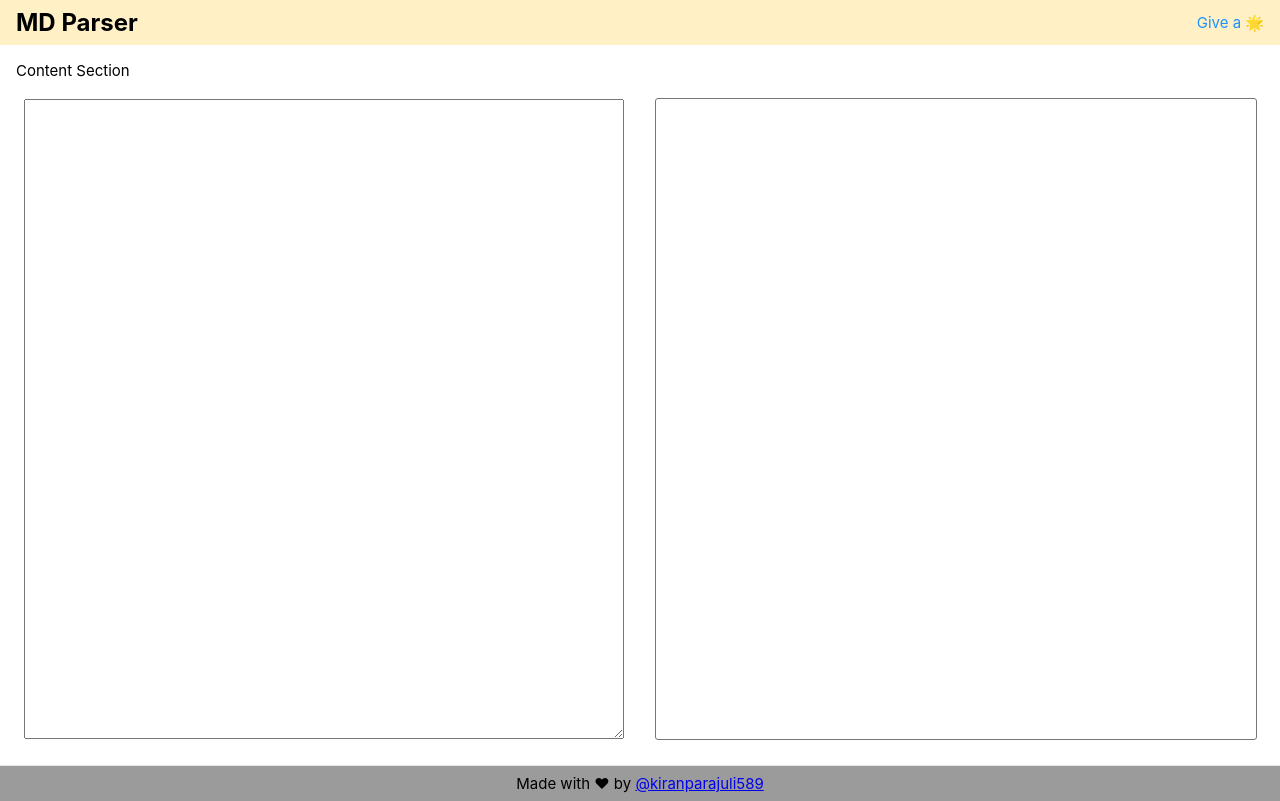
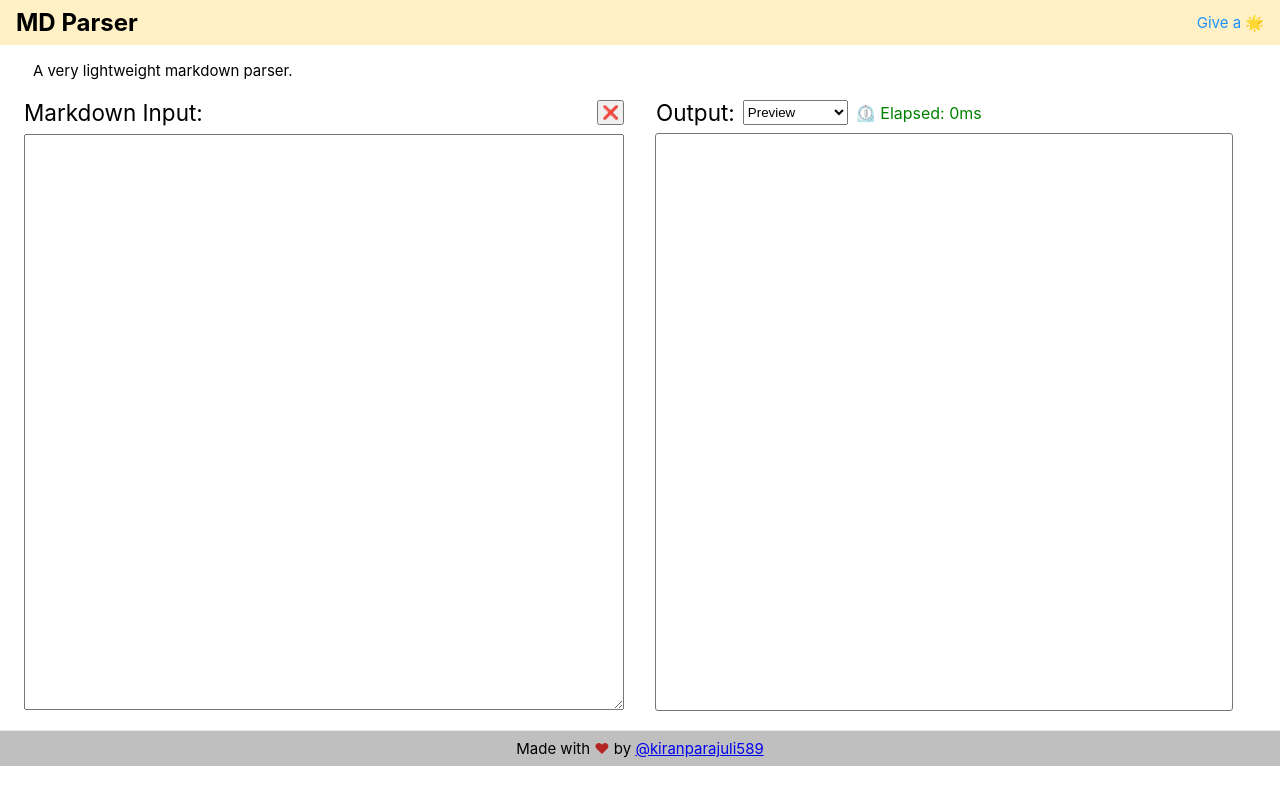
Before and after one commit to kiranparajuli589/htmlmark, a Vue app in the folder demo/: page / in a window 1280 px wide. Built offline with nearby package versions, Linux system fonts and the light colour scheme.

Commit message:
Add options for demo preview
Signed-off-by: PKiran <kiranparajuli589@gmail.com>

```diff
--- a/demo/index.html
+++ b/demo/index.html
@@ -4,7 +4,7 @@
     <meta charset="UTF-8" />
     <link rel="icon" href="/favicon.ico" />
     <meta name="viewport" content="width=device-width, initial-scale=1.0" />
-    <title>Vite App</title>
+    <title>Demo | Markdown Parser</title>
   </head>
   <body>
     <div id="app"></div>
--- a/demo/src/App.vue
+++ b/demo/src/App.vue
@@ -2,22 +2,52 @@
 	<div id="mdp">
 		<nav>
 			<div id="brand">MD Parser</div>
-			<a href="http://github.com/kiranparajuli589/md-parser"
+			<a href="https://github.com/kiranparajuli589/md-parser"
 				 target="_blank" title="GitHub Repository" class="give-a-star"
 			>
 				Give a 🌟
 			</a>
 		</nav>
 		<main>
-			<p>Content Section</p>
+
+			<p>&nbsp;&nbsp;&nbsp;&nbsp;A very lightweight markdown parser.</p>
 			<br>
 
 			<div id="converter">
 				<div class="markdown">
+					<div class="head">
+						<h2 class="section-title">Markdown Input:</h2>
+						<button class="clear" title="Clear Input"
+							@click="clearInput"
+						>
+							❌
+						</button>
+					</div>
 					<textarea name="markdown-input" id="md-input" @input="handleChange" />
 				</div>
 				<div class="o-html">
-					<div class="preview" v-html="htmlContent" />
+					<div class="head">
+						<h2 class="section-title">Output:</h2>
+
+						<select v-model="choice" id="output-choice"
+							title="Choose Output Format"
+						>
+							<option value="preview">Preview</option>
+							<option value="lex">Lexer Data</option>
+							<option value="htmlSource">HTML Source</option>
+						</select>
+
+						<div class="time-taken">⏲️ Elapsed: {{timeTaken}}ms</div>
+					</div>
+					<div class="preview-pane" >
+						<div v-if="choice === 'preview'" class="preview" v-html="output" />
+						<div v-else-if="choice === 'lex'" class="preview">
+							{{ lexerData }}
+						</div>
+						<div v-else class="html-source">
+							{{ output }}
+						</div>
+					</div>
 				</div>
 			</div>
 		</main>
@@ -30,13 +60,25 @@
 import {ref} from "vue"
 import { MDP } from "@kiran/md-parser"
 
-const htmlContent = ref("")
+const output = ref("")
+const timeTaken = ref(0)
+const lexerData = ref({})
+const choice = ref("preview")
 
 const handleChange = (e) => {
-
-	// debounce for 1 second
+	// debounce for 100 ms
 	setTimeout(() => {
-		htmlContent.value = MDP.h(e.target.value.split("\n"))
+		const {elapsedTime, lex, html} = MDP.hP(e.target.value)
+		timeTaken.value = elapsedTime
+		lexerData.value = lex
+		output.value = html
 	}, 100)
 }
+const clearInput = () => {
+	document.getElementById("md-input").value = ""
+	output.value = ""
+	timeTaken.value = 0
+	lexerData.value = {}
+	document.getElementById("md-input").focus()
+}
 </script>
--- a/demo/src/styles/app.scss
+++ b/demo/src/styles/app.scss
@@ -57,29 +57,49 @@ nav {
 
 main {
 	padding: 1rem;
-	min-height: calc(100vh - 5rem);
 	#converter {
 		padding-inline: .5rem;
 		display: flex;
 		gap: 2rem;
 		.markdown, .o-html {
 			flex: 50%;
-			width: 100%;
-			height: 80vh;
+			.head {
+				margin-bottom: .5rem;
+				display: flex;
+				align-items: center;
+				gap: .5rem;
+			}
 		}
 		.markdown {
 			#md-input {
 				width: 100%;
-				height: 100%;
+				min-height: 72vh;
 				padding: .5rem;
+			}
+			.clear {
+				position: absolute;
+				right: 0;
+				padding: .2rem;
 			}
 		}
 		.o-html {
-			.preview {
+			.head {
+				select {
+					height: 1.6rem;
+				}
+				.time-taken {
+					font-size: 1rem;
+					color: green;
+				}
+			}
+			.preview-pane {
 				outline: 1px solid rgb(118,118,118);
 				padding: .5rem;
 				border-radius: 2px;
+				max-height: 72vh;
+				max-width: 45vw;
 				overflow-y: auto;
+				overflow-x: auto;
 
 				&:hover {
 					outline: 2px solid #000;
@@ -88,6 +108,8 @@ main {
 				p {
 					font-size: 1rem;
 					line-height: 1.2rem;
+					inline-size: 100%;
+					overflow-wrap: break-word;
 				}
 				h1,h2,h3,h4,h5,h6,p,ul,ol,table,pre,blockquote {
 					margin-bottom: 1rem;
@@ -95,8 +117,6 @@ main {
 				ul,ol {
 					li {
 						margin-inline: 1rem;
-						//display: flex;
-						//align-items: center;
 						gap: .5rem;
 						*:only-child {
 							margin-bottom: 0;
@@ -159,6 +179,9 @@ main {
 					*:last-child {
 						margin-bottom: 0;
 					}
+					ul, ol {
+						margin-left: 1rem;
+					}
 				}
 				h1 {
 					font-size: 3.2rem;
@@ -198,6 +221,9 @@ main {
 footer {
 	text-align: center;
 	padding: 0.5rem 1rem;
-	background-color: #9b9b9b;
+	background-color: #c0bfbf;
 	border-top: 1px solid #e6e6e6;
+	.heart {
+		color: #b42424;
+	}
 }
--- a/demo/vite.config.js
+++ b/demo/vite.config.js
@@ -5,6 +5,7 @@ import vue from "@vitejs/plugin-vue"
 
 // https://vitejs.dev/config/
 export default defineConfig({
+	base: "/md-parser/",
 	build: {
 		outDir: "../docs",
 	},
```
Also changed, not shown: 4 other files (tests, documents, lock files or other folders).
